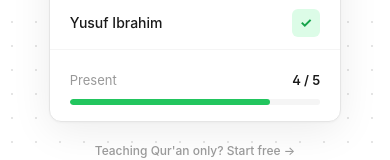
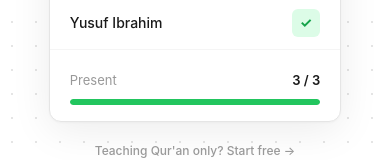
Before and after one commit to aoalaka/e-daarah, a React (Vite) app in the folder frontend/: page / in a window 390 px wide. Shown: the part 343-503 px from the top of the page. Built offline with nearby package versions, Linux system fonts and the light colour scheme; no server answers.

Commit message:
ui: update mobile attendance stats to 3/3 with full progress bar
- Show 3/3 on mobile (3 visible rows), 4/5 on desktop (5 rows)
- Progress bar fills to 100% on mobile, 80% on desktop

Co-Authored-By: Claude Opus 4.6 <noreply@anthropic.com>

```diff
--- a/frontend/src/pages/Landing.css
+++ b/frontend/src/pages/Landing.css
@@ -673,6 +673,10 @@
   color: var(--black);
 }
 
+.ac-stat-mobile {
+  display: none;
+}
+
 .ac-bar {
   height: 6px;
   background: var(--lighter, #f0f0f0);
@@ -1821,6 +1825,19 @@
     display: none;
   }
 
+  .ac-stat-desktop {
+    display: none;
+  }
+
+  .ac-stat-mobile {
+    display: inline;
+  }
+
+  @keyframes fillBar {
+    from { width: 0%; }
+    to { width: 100%; }
+  }
+
   .hero-visual .ac-footer {
     border-top: none;
   }
--- a/frontend/src/pages/Landing.jsx
+++ b/frontend/src/pages/Landing.jsx
@@ -163,7 +163,7 @@ function Landing() {
               <div className="ac-footer">
                 <div className="ac-stat">
                   <span className="ac-stat-label">Present</span>
-                  <span className="ac-stat-value">4 / 5</span>
+                  <span className="ac-stat-value"><span className="ac-stat-desktop">4 / 5</span><span className="ac-stat-mobile">3 / 3</span></span>
                 </div>
                 <div className="ac-bar">
                   <div className="ac-bar-fill"></div>
```
